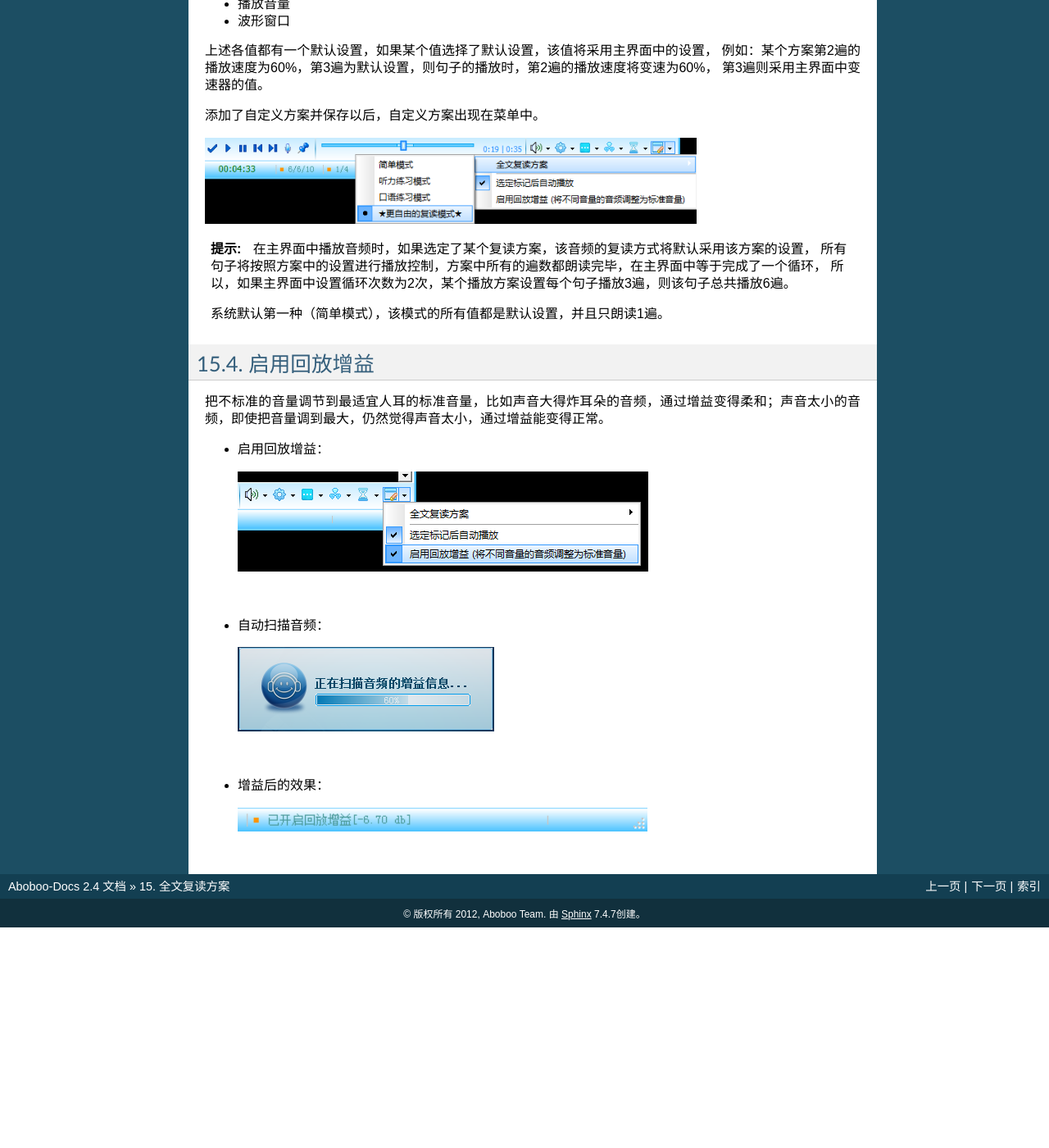
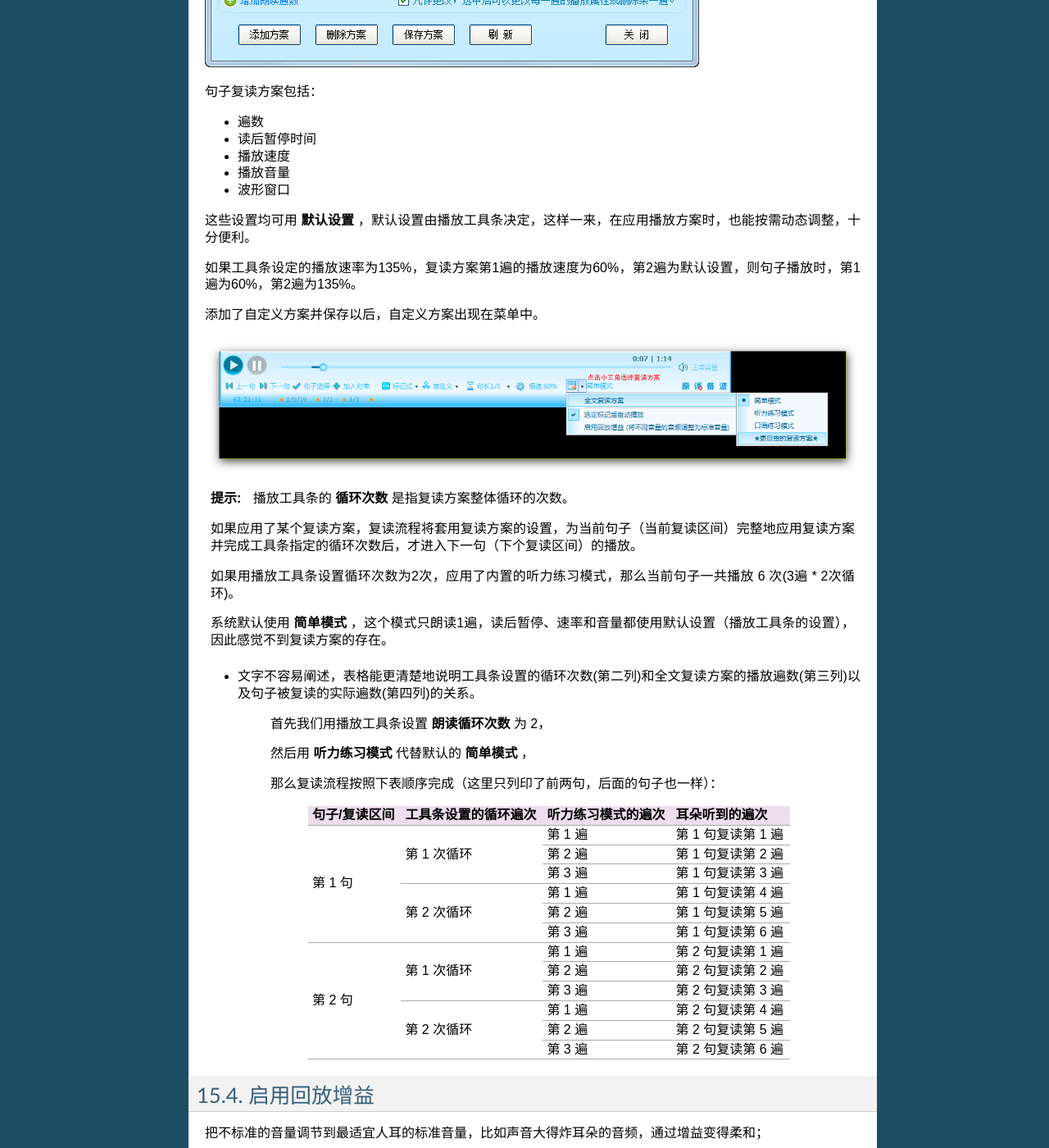
Before and after one commit to aboboo/Aboboo-Docs, a Sphinx documentation site: the page built from source/quan-wen-fu-du-fang-an.rst, in a window 1280 px wide and 1400 px high, scrolled down 1905 px. Shown: the whole window at 82% size. Built offline with Sphinx 7.4.7, drawn with Linux system fonts in a browser that asks for light colours; before the commit the page ends 3036 px from its top, so only the background shows below that; some of the changed text lies outside the part shown.

Commit message:
修改全文复读方案章节内容，添加表格阐述复读流程，更换图片

```diff
--- a/source/quan-wen-fu-du-fang-an.rst
+++ b/source/quan-wen-fu-du-fang-an.rst
@@ -1,11 +1,10 @@
-============
 全文复读方案
-============
+######
 
 .. contents:: :local:
 
 使用方案控制复读行为
-====================
+**********
 用一致的规则来控制复读区间的复读行为，例如：
 
 * 每句连续播完3遍以后再播下一句，
@@ -13,17 +12,27 @@
 * 第2遍播放速度为60%
 * ...
 
-这种规则称为 **全文复读方案** 。通过复读控制方式选择复读区间，全文复读方案对复读区间做更精细的控制，常有用户以为全文复读方案对一键式和左右键式无效，其实是误解，标记式以句子为复读区间，而一键式和两键式需要手动选取复读区间，如果没有选取复读区间，全文复读方案缺少作用域，自然不起作用。
+这种规则称为 **复读方案** 。选择复读区间后，复读方案对复读区间做更精细的控制。
+
+常有用户误认为全文复读方案对一键式和两键式无效，这是没有准确地理解 **复读区间** 的缘故。
+
+标记式以句子为复读区间，一键式和两键式需要手动选取复读区间，如果没有选取复读区间，复读方案缺少作用域，自然不起作用。
 
 内置方案
-========
-内置三种方案：简单模式、听力练习模式、口语练习模式。
+****
+内置三种方案：简单模式、听力练习模式、口语练习模式，这三种方案不能修改，不能删除。
 
-.. image:: /images/P1064.PNG
+* 简单模式：仅播放一遍，所有播放参数使用默认值（即播放工具条的设置）
 
-.. image:: /images/P1065.PNG
+   .. image:: /images/P1064.PNG
 
-.. image:: /images/P1066.PNG
+* 听力练习模式：音量用默认值，其它参数恒定。
+
+   .. image:: /images/P1065.PNG
+
+* 口语练习模式：音量用默认值，其它参数恒定。
+
+   .. image:: /images/P1066.PNG
 
 
 .. Hint::
@@ -46,25 +55,65 @@
 * 播放音量
 * 波形窗口
 
-上述各值都有一个默认设置，如果某个值选择了默认设置，该值将采用主界面中的设置，
-例如：某个方案第2遍的播放速度为60%，第3遍为默认设置，则句子的播放时，第2遍的播放速度将变速为60%，
-第3遍则采用主界面中变速器的值。
+这些设置均可用 **默认设置** ，默认设置由播放工具条决定，这样一来，在应用播放方案时，也能按需动态调整，十分便利。
+
+如果工具条设定的播放速率为135%，复读方案第1遍的播放速度为60%，第2遍为默认设置，则句子播放时，第1遍为60%，第2遍为135%。
 
 添加了自定义方案并保存以后，自定义方案出现在菜单中。
 
-.. image:: /images/P1063.PNG
-  :width: 600px
+.. image:: /images/xuan-ze-fu-du-fang-an.png
 
 .. Hint::
-  在主界面中播放音频时，如果选定了某个复读方案，该音频的复读方式将默认采用该方案的设置，
-  所有句子将按照方案中的设置进行播放控制，方案中所有的遍数都朗读完毕，在主界面中等于完成了一个循环，
-  所以，如果主界面中设置循环次数为2次，某个播放方案设置每个句子播放3遍，则该句子总共播放6遍。
 
-  系统默认第一种（简单模式），该模式的所有值都是默认设置，并且只朗读1遍。
+  播放工具条的 **循环次数** 是指复读方案整体循环的次数。
+
+  如果应用了某个复读方案，复读流程将套用复读方案的设置，为当前句子（当前复读区间）完整地应用复读方案并完成工具条指定的循环次数后，才进入下一句（下个复读区间）的播放。
+
+  如果用播放工具条设置循环次数为2次，应用了内置的听力练习模式，那么当前句子一共播放 6 次(3遍 * 2次循环)。
+
+  系统默认使用 **简单模式** ，这个模式只朗读1遍，读后暂停、速率和音量都使用默认设置（播放工具条的设置），因此感觉不到复读方案的存在。
+
+* 文字不容易阐述，表格能更清楚地说明工具条设置的循环次数(第二列)和全文复读方案的播放遍数(第三列)以及句子被复读的实际遍数(第四列)的关系。
+
+   首先我们用播放工具条设置 **朗读循环次数** 为 2，
+
+   然后用 **听力练习模式** 代替默认的 **简单模式** ，
+
+   那么复读流程按照下表顺序完成（这里只列印了前两句，后面的句子也一样）：
+
+   +----------------------------+----------------------------+----------------------------+----------------------------+
+   | 句子/复读区间              | 工具条设置的循环遍次       | 听力练习模式的遍次         | 耳朵听到的遍次             |
+   +============================+============================+============================+============================+
+   | 第 1 句                    | 第 1 次循环                | 第 1 遍                    | 第 1 句复读第 1 遍         |
+   |                            |                            +----------------------------+----------------------------+
+   |                            |                            | 第 2 遍                    | 第 1 句复读第 2 遍         |
+   |                            |                            +----------------------------+----------------------------+
+   |                            |                            | 第 3 遍                    | 第 1 句复读第 3 遍         |
+   |                            +----------------------------+----------------------------+----------------------------+
+   |                            | 第 2 次循环                | 第 1 遍                    | 第 1 句复读第 4 遍         |
+   |                            |                            +----------------------------+----------------------------+
+   |                            |                            | 第 2 遍                    | 第 1 句复读第 5 遍         |
+   |                            |                            +----------------------------+----------------------------+
+   |                            |                            | 第 3 遍                    | 第 1 句复读第 6 遍         |
+   +----------------------------+----------------------------+----------------------------+----------------------------+
+   | 第 2 句                    | 第 1 次循环                | 第 1 遍                    | 第 2 句复读第 1 遍         |
+   |                            |                            +----------------------------+----------------------------+
+   |                            |                            | 第 2 遍                    | 第 2 句复读第 2 遍         |
+   |                            |                            +----------------------------+----------------------------+
+   |                            |                            | 第 3 遍                    | 第 2 句复读第 3 遍         |
+   |                            +----------------------------+----------------------------+----------------------------+
+   |                            | 第 2 次循环                | 第 1 遍                    | 第 2 句复读第 4 遍         |
+   |                            |                            +----------------------------+----------------------------+
+   |                            |                            | 第 2 遍                    | 第 2 句复读第 5 遍         |
+   |                            |                            +----------------------------+----------------------------+
+   |                            |                            | 第 3 遍                    | 第 2 句复读第 6 遍         |
+   +----------------------------+----------------------------+----------------------------+----------------------------+
 
 启用回放增益
-============
-把不标准的音量调节到最适宜人耳的标准音量，比如声音大得炸耳朵的音频，通过增益变得柔和；声音太小的音频，即使把音量调到最大，仍然觉得声音太小，通过增益能变得正常。
+******
+把不标准的音量调节到最适宜人耳的标准音量，比如声音大得炸耳朵的音频，通过增益变得柔和；
+
+声音太小的音频，即使把音量调到最大，仍然觉得声音太小，通过增益能变得正常。
 
 * 启用回放增益：
 
```
Also changed, not shown: other parts of source/quan-wen-fu-du-fang-an.rst (+2 -2 lines), source/images/P1063.PNG (deleted), source/images/xuan-ze-fu-du-fang-an.png (added).
